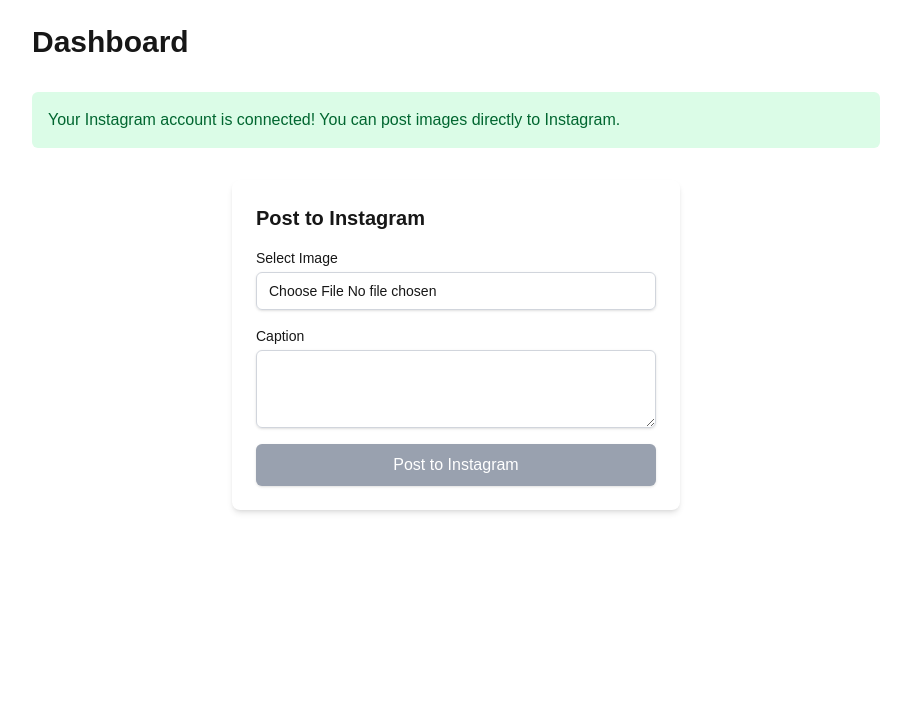
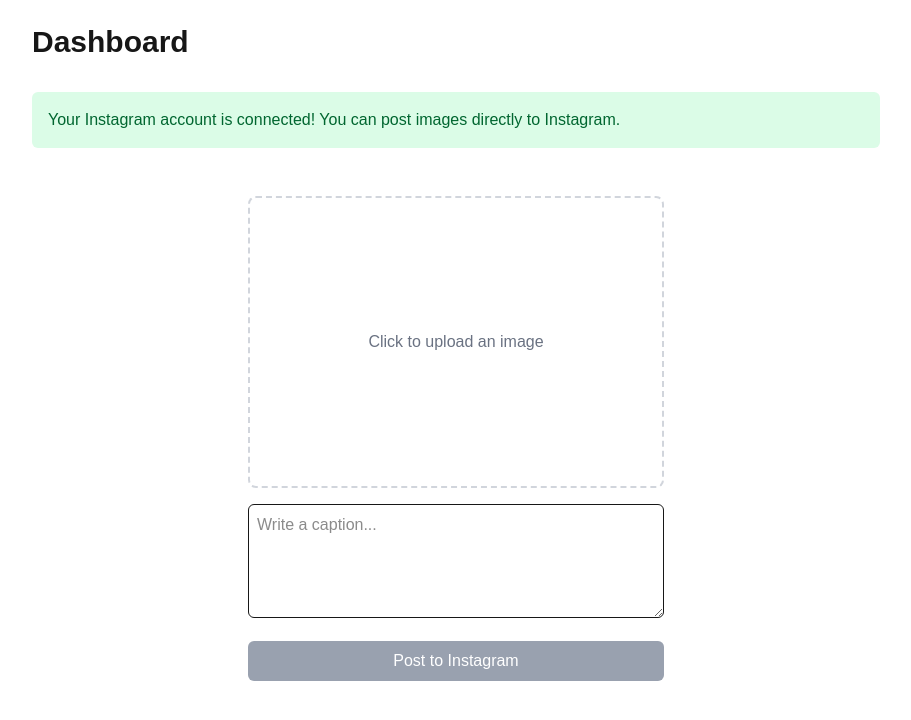
Before and after one commit to Jabawaki90/octopost, a Next.js app: page /dashboard in a window 1280 px wide. Shown: the top 720 px of the page, without its empty margins (184-1095 px from the left). Built offline with nearby package versions, Linux system fonts and the light colour scheme.

Commit message:
feat(instagram): refine instagram setup

```diff
--- a/src/app/api/auth/callback/instagram/route.ts
+++ b/src/app/api/auth/callback/instagram/route.ts
@@ -1,13 +1,12 @@
 // app/api/auth/callback/instagram/route.ts
+import { cookies } from 'next/headers';
 import { NextRequest, NextResponse } from 'next/server';
 import axios from 'axios';
 
 export async function GET(request: NextRequest) {
   const INSTAGRAM_APP_ID = process.env.INSTAGRAM_APP_ID;
   const INSTAGRAM_APP_SECRET = process.env.INSTAGRAM_APP_SECRET;
-  const REDIRECT_URI = process.env.NODE_ENV === 'production'
-    ? 'https://yourdomain.com/api/auth/callback/instagram'
-    : 'http://localhost:3000/api/auth/callback/instagram';
+  const REDIRECT_URI = process.env.NEXT_PUBLIC_BASE_URL + '/api/auth/callback/instagram';
 
   const url = new URL(request.url);
   const code = url.searchParams.get('code');
@@ -35,7 +34,7 @@
 
     const { access_token, user_id } = tokenResponse.data;
 
-    // Get long-lived access token (valid for 60 days)
+    // Get long-lived access token
     const longLivedTokenResponse = await axios.get('https://graph.instagram.com/access_token', {
       params: {
         grant_type: 'ig_exchange_token',
@@ -46,28 +45,26 @@
 
     const longLivedToken = longLivedTokenResponse.data.access_token;
 
-    console.log('x-- longLivedToken:', longLivedToken);
+    // Store tokens in cookies
+    const cookieStore = await cookies();
+    cookieStore.set('instagram_access_token', longLivedToken, {
+      httpOnly: true,
+      secure: process.env.NODE_ENV === 'production',
+      maxAge: 60 * 24 * 60 * 60, // 60 days
+      path: '/'
+    });
 
+    cookieStore.set('instagram_user_id', user_id, {
+      httpOnly: true,
+      secure: process.env.NODE_ENV === 'production',
+      maxAge: 60 * 24 * 60 * 60, // 60 days
+      path: '/'
+    });
 
-    // Store these tokens securely in your database associated with the user
-    // Example with an ORM like Prisma:
-    // await prisma.user.update({
-    //   where: { id: currentUserId },
-    //   data: {
-    //     instagramUserId: user_id,
-    //     instagramAccessToken: longLivedToken,
-    //     instagramTokenExpiresAt: new Date(Date.now() + 60 * 24 * 60 * 60 * 1000), // 60 days
-    //   }
-    // });
-
-
-    // Create a cookie with a session token or redirect with success message
-    const redirectUrl = new URL('/instagram-success', request.url);
-    redirectUrl.searchParams.set('userId', user_id);
-
-    return NextResponse.redirect(redirectUrl);
+    // Redirect to the Instagram post page
+    return NextResponse.redirect(`${process.env.NEXT_PUBLIC_BASE_URL}/instagram`);
   } catch (error) {
-    console.error('Instagram auth error:', error);
-    return NextResponse.json({ error: 'Failed to authenticate with Instagram' }, { status: 500 });
+    console.error('Error in Instagram auth callback:', error);
+    return NextResponse.json({ error: 'Authentication failed' }, { status: 500 });
   }
 }
--- /dev/null
+++ b/src/app/api/instagram/post/route.ts
@@ -0,0 +1,44 @@
+import { cookies } from 'next/headers';
+import { NextRequest, NextResponse } from 'next/server';
+import axios from 'axios';
+
+export async function POST(request: NextRequest) {
+  try {
+    const cookieStore = await cookies();
+    const accessToken = cookieStore.get('instagram_access_token')?.value;
+
+    if (!accessToken) {
+      return NextResponse.json({ error: 'Not authenticated' }, { status: 401 });
+    }
+
+    const formData = await request.formData();
+    const image = formData.get('image') as File;
+    const caption = formData.get('caption') as string;
+
+    if (!image) {
+      return NextResponse.json({ error: 'Image is required' }, { status: 400 });
+    }
+
+    // First, upload the image to get a container ID
+    const mediaResponse = await axios.post('https://graph.instagram.com/me/media', {
+      image_url: image, // You'll need to upload the image to a public URL first
+      caption: caption,
+      access_token: accessToken
+    });
+
+    const creationId = mediaResponse.data.id;
+
+    // Then publish the container
+    const publishResponse = await axios.post(`https://graph.instagram.com/me/media_publish`, {
+      creation_id: creationId,
+      access_token: accessToken
+    });
+    return NextResponse.json(publishResponse.data);
+  } catch (error: unknown) {
+    console.error('Error posting to Instagram:', (error as Error).message || error);
+    return NextResponse.json(
+      { error: 'Failed to post to Instagram', details: (error as Error).message },
+      { status: 500 }
+    );
+  }
+}
--- /dev/null
+++ b/src/app/components/InstagramLoginButton.tsx
@@ -0,0 +1,22 @@
+'use client';
+
+export default function InstagramLoginButton() {
+  const handleInstagramLogin = () => {
+    const INSTAGRAM_APP_ID = process.env.NEXT_PUBLIC_INSTAGRAM_APP_ID;
+    const REDIRECT_URI = encodeURIComponent(
+      `${process.env.NEXT_PUBLIC_BASE_URL}/api/auth/callback/instagram`
+    );
+    const INSTAGRAM_AUTH_URL = `https://api.instagram.com/oauth/authorize?client_id=${INSTAGRAM_APP_ID}&redirect_uri=${REDIRECT_URI}&scope=user_profile,user_media&response_type=code`;
+
+    window.location.href = INSTAGRAM_AUTH_URL;
+  };
+
+  return (
+    <button
+      onClick={handleInstagramLogin}
+      className="bg-gradient-to-r from-purple-500 to-pink-500 text-white py-2 px-4 rounded-md hover:opacity-90 transition-opacity"
+    >
+      Connect Instagram
+    </button>
+  );
+}
--- a/src/app/components/InstagramPostForm.tsx
+++ b/src/app/components/InstagramPostForm.tsx
@@ -2,30 +2,21 @@
 'use client';
 
 import { useState } from 'react';
+import Image from 'next/image';
 
-import { InstagramService } from '../../../lib/services/instagram';
-
-interface InstagramPostFormProps {
-  userId: string;
-  accessToken: string;
-}
-
-export default function InstagramPostForm({ userId, accessToken }: InstagramPostFormProps) {
-  const [imageFile, setImageFile] = useState<File | null>(null);
-  const [imagePreview, setImagePreview] = useState<string | null>(null);
+export default function InstagramPostForm() {
+  const [image, setImage] = useState<File | null>(null);
   const [caption, setCaption] = useState('');
-  const [isPosting, setIsPosting] = useState(false);
-  const [message, setMessage] = useState('');
+  const [preview, setPreview] = useState<string | null>(null);
+  const [isLoading, setIsLoading] = useState(false);
 
   const handleImageChange = (e: React.ChangeEvent<HTMLInputElement>) => {
     const file = e.target.files?.[0];
     if (file) {
-      setImageFile(file);
-
-      // Create preview
+      setImage(file);
       const reader = new FileReader();
       reader.onloadend = () => {
-        setImagePreview(reader.result as string);
+        setPreview(reader.result as string);
       };
       reader.readAsDataURL(file);
     }
@@ -33,99 +24,83 @@
 
   const handleSubmit = async (e: React.FormEvent) => {
     e.preventDefault();
+    if (!image) return;
 
-    if (!imageFile) {
-      setMessage('Please select an image');
-      return;
+    setIsLoading(true);
+    try {
+      const formData = new FormData();
+      formData.append('image', image);
+      formData.append('caption', caption);
+
+      const response = await fetch('/api/instagram/post', {
+        method: 'POST',
+        body: formData,
+      });
+
+      if (!response.ok) {
+        throw new Error('Failed to post to Instagram');
       }
 
-    setIsPosting(true);
-    setMessage('');
-
-    try {
-      // First upload the image to your server or a cloud service
-      const formData = new FormData();
-      formData.append('image', imageFile);
-
-      const uploadResponse = await fetch('/api/upload-image', {
-        method: 'POST',
-        body: formData
-      });
-
-      if (!uploadResponse.ok) {
-        throw new Error(`Upload failed: ${uploadResponse.statusText}`);
-      }
-
-      const { imageUrl } = await uploadResponse.json();
-
-      // Now post to Instagram using the public URL
-      await InstagramService.postImage({
-        imageUrl,
-        caption,
-        userId,
-        accessToken
-      });
-
-      setMessage('Successfully posted to Instagram!');
-      setImageFile(null);
-      setImagePreview(null);
+      setImage(null);
+      setPreview(null);
       setCaption('');
+      alert('Posted successfully to Instagram!');
     } catch (error) {
-      setMessage(`Error posting to Instagram: ${error instanceof Error ? error.message : 'Unknown error'}`);
+      console.error('Error posting to Instagram:', error);
+      alert('Failed to post to Instagram');
     } finally {
-      setIsPosting(false);
+      setIsLoading(false);
     }
   };
 
   return (
-    <div className="max-w-md mx-auto p-6 bg-white rounded-lg shadow-md">
-      <h2 className="text-xl font-bold mb-4">Post to Instagram</h2>
-
-      <form onSubmit={handleSubmit}>
-        <div className="mb-4">
-          <label className="block text-sm font-medium mb-2">
-            Select Image
+    <form onSubmit={handleSubmit} className="space-y-4 max-w-md mx-auto p-4">
+      <div className="border-2 border-dashed border-gray-300 rounded-lg p-4 text-center">
         <input
           type="file"
           accept="image/*"
           onChange={handleImageChange}
-              className="mt-1 block w-full px-3 py-2 border border-gray-300 rounded-md shadow-sm"
+          className="hidden"
+          id="imageInput"
         />
-          </label>
-
-          {imagePreview && (
-            <div className="mt-2">
-              <img src={imagePreview} alt="Preview" className="w-full h-64 object-contain" />
+        <label
+          htmlFor="imageInput"
+          className="cursor-pointer block"
+        >
+          {preview ? (
+            <div className="relative w-full h-64">
+              <Image
+                src={preview}
+                alt="Preview"
+                fill
+                className="object-contain"
+              />
+            </div>
+          ) : (
+            <div className="h-64 flex items-center justify-center">
+              <span className="text-gray-500">
+                Click to upload an image
+              </span>
             </div>
           )}
+        </label>
       </div>
 
-        <div className="mb-4">
-          <label className="block text-sm font-medium mb-2">
-            Caption
       <textarea
         value={caption}
         onChange={(e) => setCaption(e.target.value)}
-              className="mt-1 block w-full px-3 py-2 border border-gray-300 rounded-md shadow-sm"
-              rows={3}
+        placeholder="Write a caption..."
+        className="w-full p-2 border rounded-md"
+        rows={4}
       />
-          </label>
-        </div>
 
       <button
         type="submit"
-          disabled={isPosting || !imageFile}
-          className="w-full py-2 px-4 border border-transparent rounded-md shadow-sm text-white bg-blue-600 hover:bg-blue-700 focus:outline-none focus:ring-2 focus:ring-offset-2 focus:ring-blue-500 disabled:bg-gray-400"
+        disabled={!image || isLoading}
+        className="w-full bg-blue-600 text-white py-2 px-4 rounded-md hover:bg-blue-700 disabled:bg-gray-400 disabled:cursor-not-allowed"
       >
-          {isPosting ? 'Posting...' : 'Post to Instagram'}
+        {isLoading ? 'Posting...' : 'Post to Instagram'}
       </button>
-
-        {message && (
-          <div className={`mt-4 p-3 rounded-md ${message.includes('Error') ? 'bg-red-100 text-red-700' : 'bg-green-100 text-green-700'}`}>
-            {message}
-          </div>
-        )}
     </form>
-    </div>
   );
 }
--- a/src/app/dashboard/page.tsx
+++ b/src/app/dashboard/page.tsx
@@ -39,8 +39,8 @@
           </div>
 
           <InstagramPostForm
-            userId={userData.instagramUserId}
-            accessToken={userData.instagramAccessToken}
+            // userId={userData.instagramUserId}
+            // accessToken={userData.instagramAccessToken}
           />
         </div>
       ) : (
--- /dev/null
+++ b/src/app/instagram/page.tsx
@@ -0,0 +1,23 @@
+import { cookies } from 'next/headers';
+import InstagramLoginButton from '../components/InstagramLoginButton';
+import InstagramPostForm from '../components/InstagramPostForm';
+
+export default async function InstagramPage() {
+  const cookieStore = await cookies();
+  const accessToken = cookieStore.get('instagram_access_token')?.value;
+
+  return (
+    <div className="max-w-2xl mx-auto py-8 px-4">
+      <h1 className="text-2xl font-bold mb-6">Instagram Integration</h1>
+
+      {!accessToken ? (
+        <div className="text-center">
+          <p className="mb-4">Connect your Instagram account to start posting</p>
+          <InstagramLoginButton />
+        </div>
+      ) : (
+        <InstagramPostForm />
+      )}
+    </div>
+  );
+}
```
Lines whose indentation alone changed are shown as unchanged.
